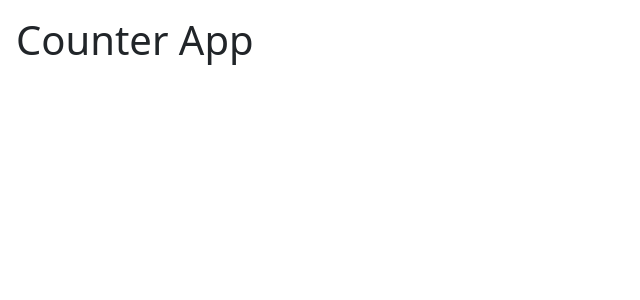
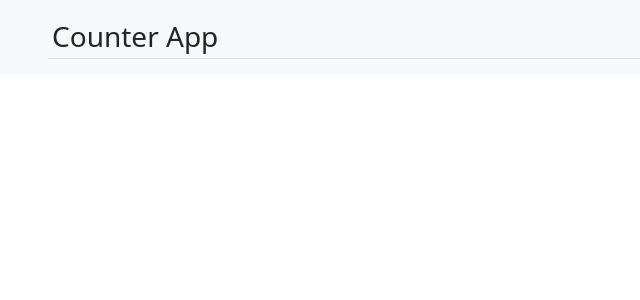
Before and after one commit to Brijsunil2/counter-app, a React (Create React App) app: page / in a window 1280 px wide. Shown: the top 300 px of the page, without its empty margins (0-640 px from the left). Built offline with nearby package versions, Linux system fonts and the light colour scheme; data requests are answered from the project's data file; the HTML template or start-up script is replaced by a standard one.

Commit message:
Header
Added Header and header styles

```diff
--- a/public/index.html
+++ b/public/index.html
@@ -12,7 +12,7 @@
     <link rel="manifest" href="%PUBLIC_URL%/manifest.json" />
     <link href="https://cdn.jsdelivr.net/npm/bootstrap@5.3.0-alpha1/dist/css/bootstrap.min.css" rel="stylesheet" integrity="sha384-GLhlTQ8iRABdZLl6O3oVMWSktQOp6b7In1Zl3/Jr59b6EGGoI1aFkw7cmDA6j6gD" crossorigin="anonymous">
 
-    <title>Counter App</title>
+    <title>Counter List</title>
   </head>
   <body>
     <div id="root"></div>
--- a/src/components/Header.js
+++ b/src/components/Header.js
@@ -2,9 +2,11 @@ import PropTypes from 'prop-types';
 
 const Header = ({ title }) => {
   return (
-    <header className='m-3' >
-      <h1 >{ title }</h1>
-    </header>
+    <div className='p-3 px-5 bg-light'>
+      <header className='p-1 border-bottom border-gray' >
+        <a href="." className='h3 text-decoration-none'>{ title }</a>
+      </header>
+    </div>
   )
 };
 
```
